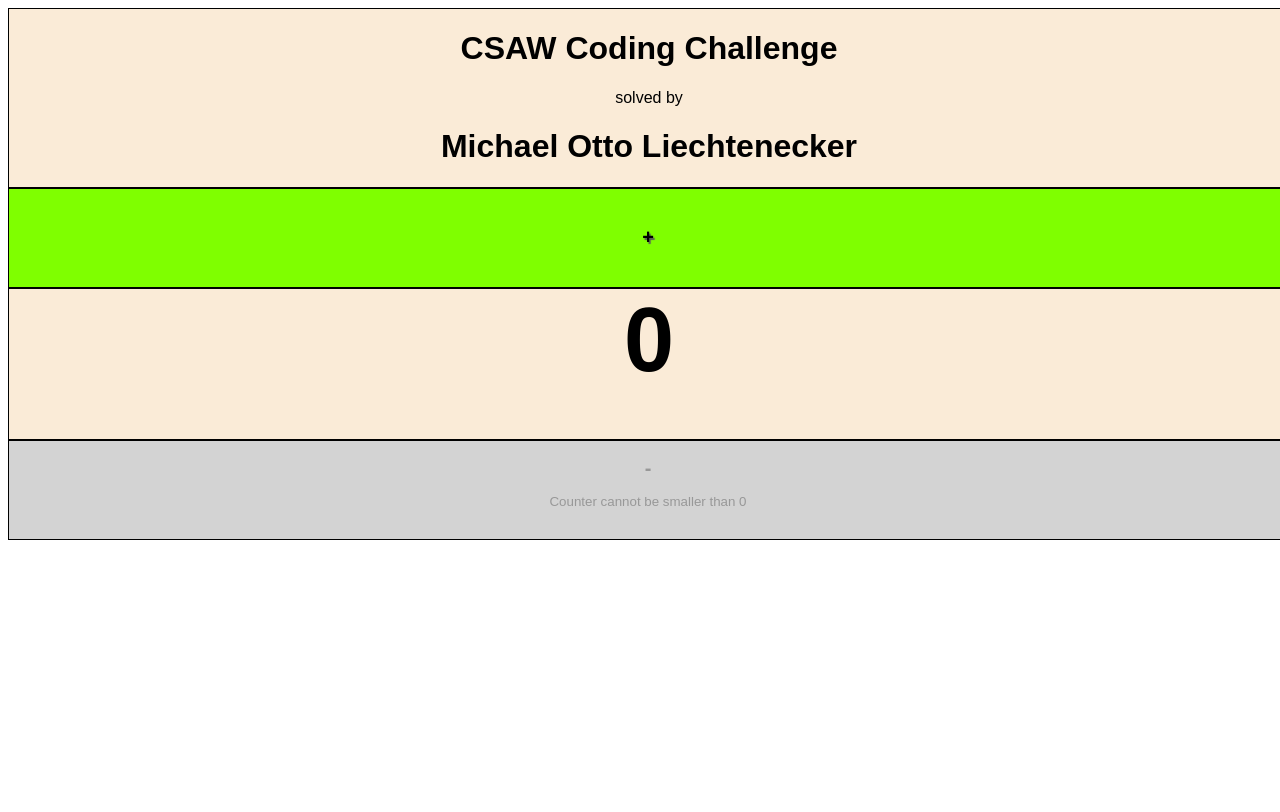
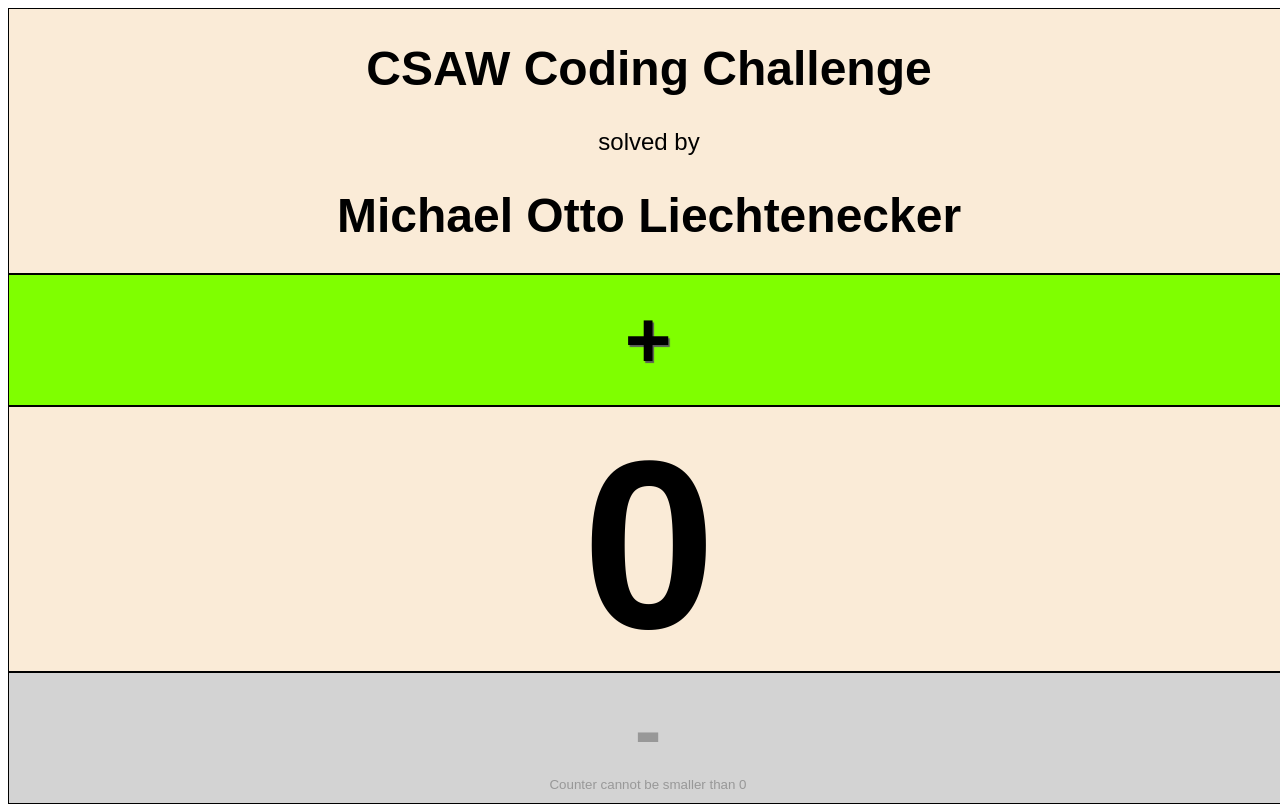
Before and after one commit to michael-liechtenecker/csaw-challenge-liechtenecker, a plain HTML site: page index.html in a window 1280 px wide. Drawn offline with Linux system fonts and the light colour scheme.

Commit message:
Update stylesheet.css

```diff
--- a/stylesheet.css
+++ b/stylesheet.css
@@ -4,11 +4,12 @@
 
 header{
     width: 100vw;
+    height: 33vh;
     margin: auto;
     text-align: center;
     background-color: antiquewhite;
     border: 1px solid black;
-    font-size: auto;
+    font-size: 3vh;
 }
 
 #container{
@@ -19,7 +20,7 @@ header{
 button{
     width: 100vw;
     margin: auto;
-    height: 100px;
+    height: 16.5vh;
     border: 1px solid black;
     background-color: chartreuse;
     text-align: center;
@@ -45,14 +46,23 @@ button:disabled{
 .display{
     width: 100vw;
     margin: 0 auto;
-    height: 150px;
+    height: 33vh;
     border: 1px solid black;
     background-color: antiquewhite;
     text-align: center;
-    font-size: 60px;
+    font-size: 20vh;
     font-weight: bold;
 }
 
 .display,h2{
     margin: auto;
 }
+
+button h2{
+    font-size: 10vh;
+    margin: auto;
+}
+
+button p{
+    margin: 0;
+}
```
